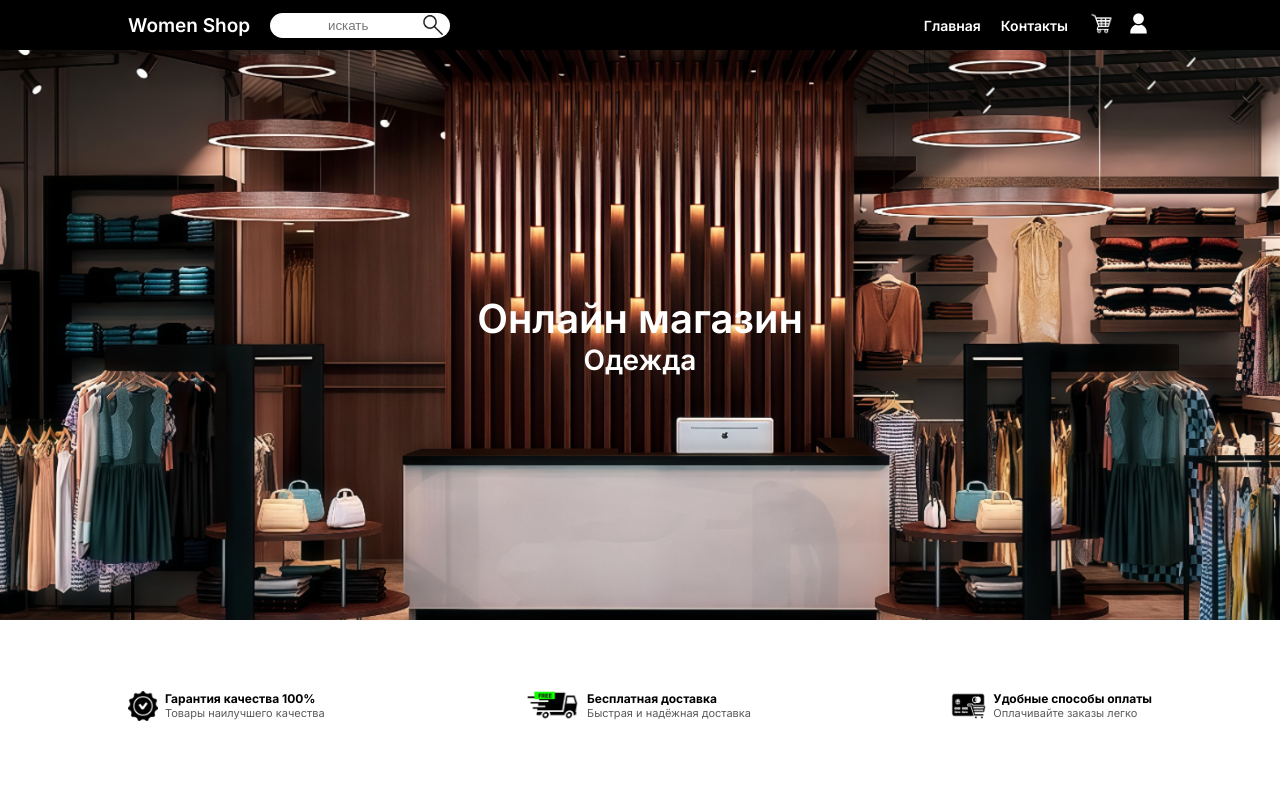
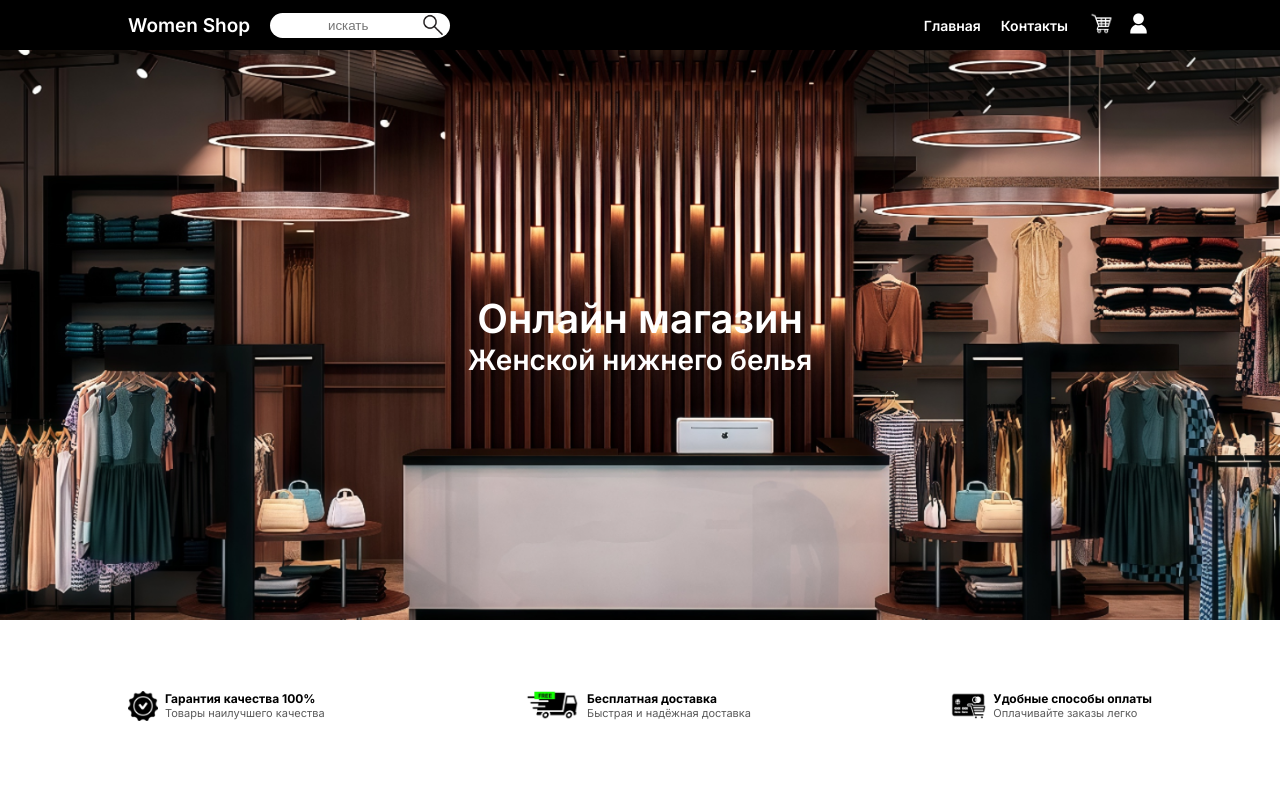
Before and after one commit to Alymbekdd/Zakaz, a React (Create React App) app: page / in a window 1280 px wide. Shown: the top 794 px of the page. Built offline with nearby package versions, Linux system fonts and the light colour scheme; a web font is replaced by a local one.

Commit message:
Update Main.jsx

```diff
--- a/src/components/Main/Main.jsx
+++ b/src/components/Main/Main.jsx
@@ -23,7 +23,7 @@ const Main = ({ cart, setCart, products }) => {
 
       <section className='Home'>
         <h1>Онлайн магазин</h1>
-        <p>Одежда</p>
+        <p>Женской нижнего белья</p>
       </section>
 
       <div className="container">
```
